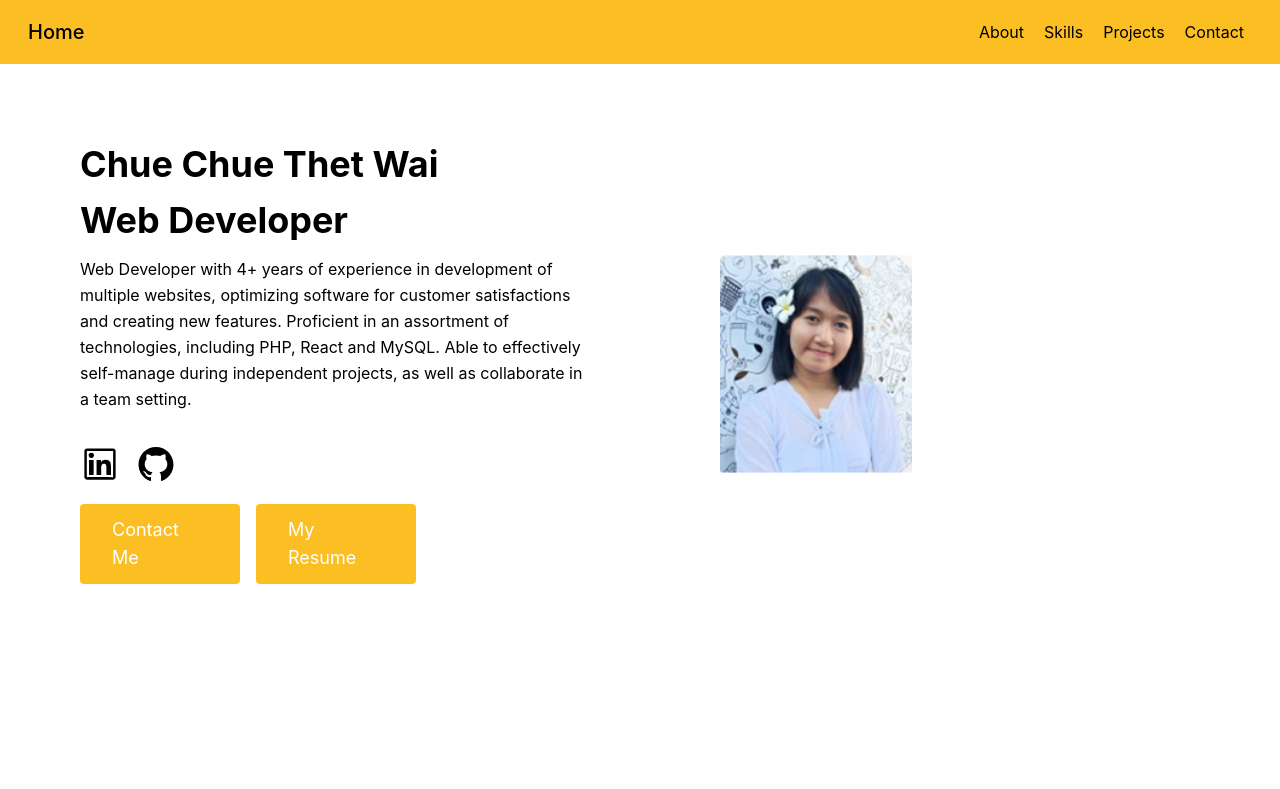
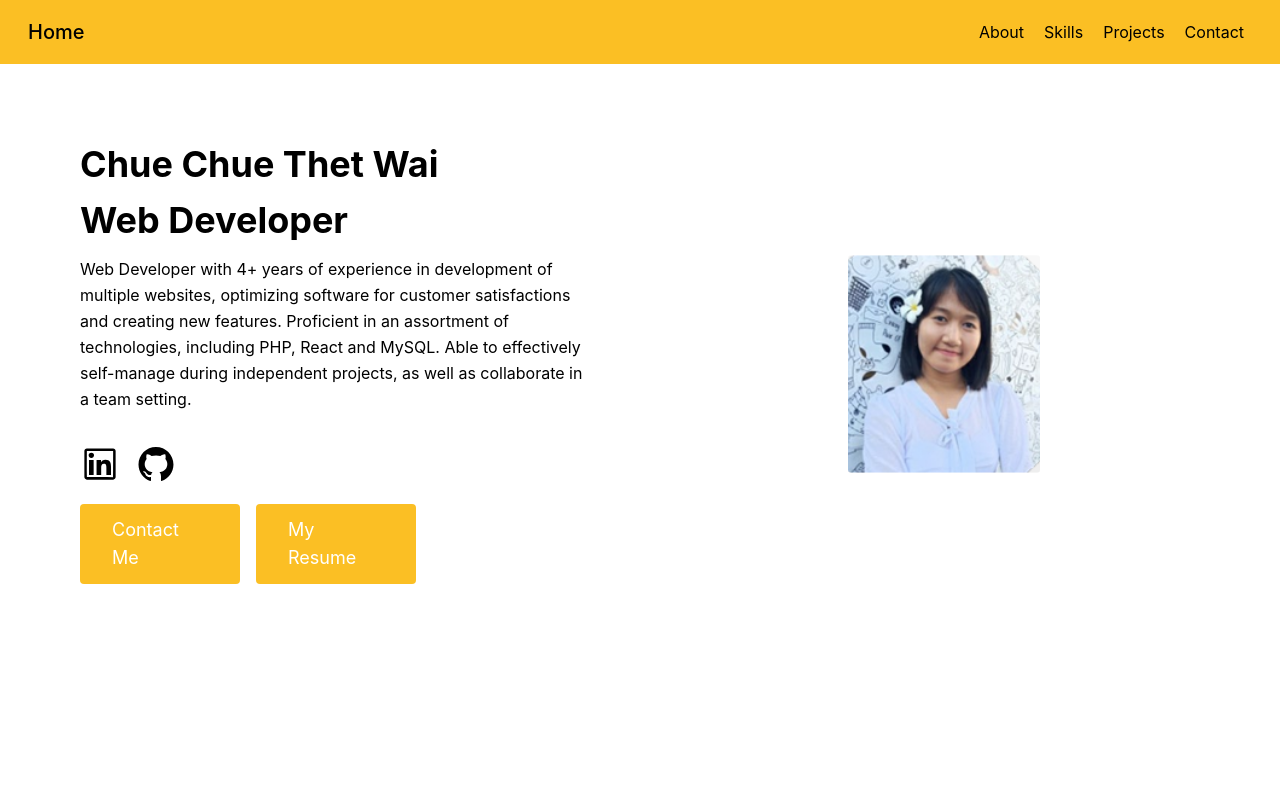
Before and after one commit to chue-thet-wai/portfolio, a React (Create React App) app: page / in a window 1280 px wide. Shown: the top 789 px of the page. Built offline with nearby package versions, Linux system fonts and the light colour scheme.

Commit message:
change image position

```diff
--- a/src/components/Home.js
+++ b/src/components/Home.js
@@ -10,9 +10,9 @@ export default function Home() {
           {/*Mobile View*/}
           <div className="sm:max-w-lg sm:w-full sm:w-1/2 w-5/6 block md:hidden">
             <img
-              className="object-cover object-center rounded scale-75"
+              className="object-cover object-center rounded scale-75 m-auto"
               alt="hero"
-              src="./profile.png"
+              src="./portfolio/profile.png"
               width="50%" height="50%"
             />
           </div>
@@ -60,9 +60,9 @@ export default function Home() {
         </div>
         <div className="lg:max-w-lg lg:w-full md:w-1/2 w-5/6 hidden md:block">
           <img
-            className="object-cover object-center rounded scale-75"
+            className="object-cover object-center rounded scale-75 m-auto"
             alt="hero"
-            src="/profile.png" width="50%" height="50%"
+            src="./portfolio/profile.png" width="50%" height="50%"
           />
         </div>
       </div>
```
